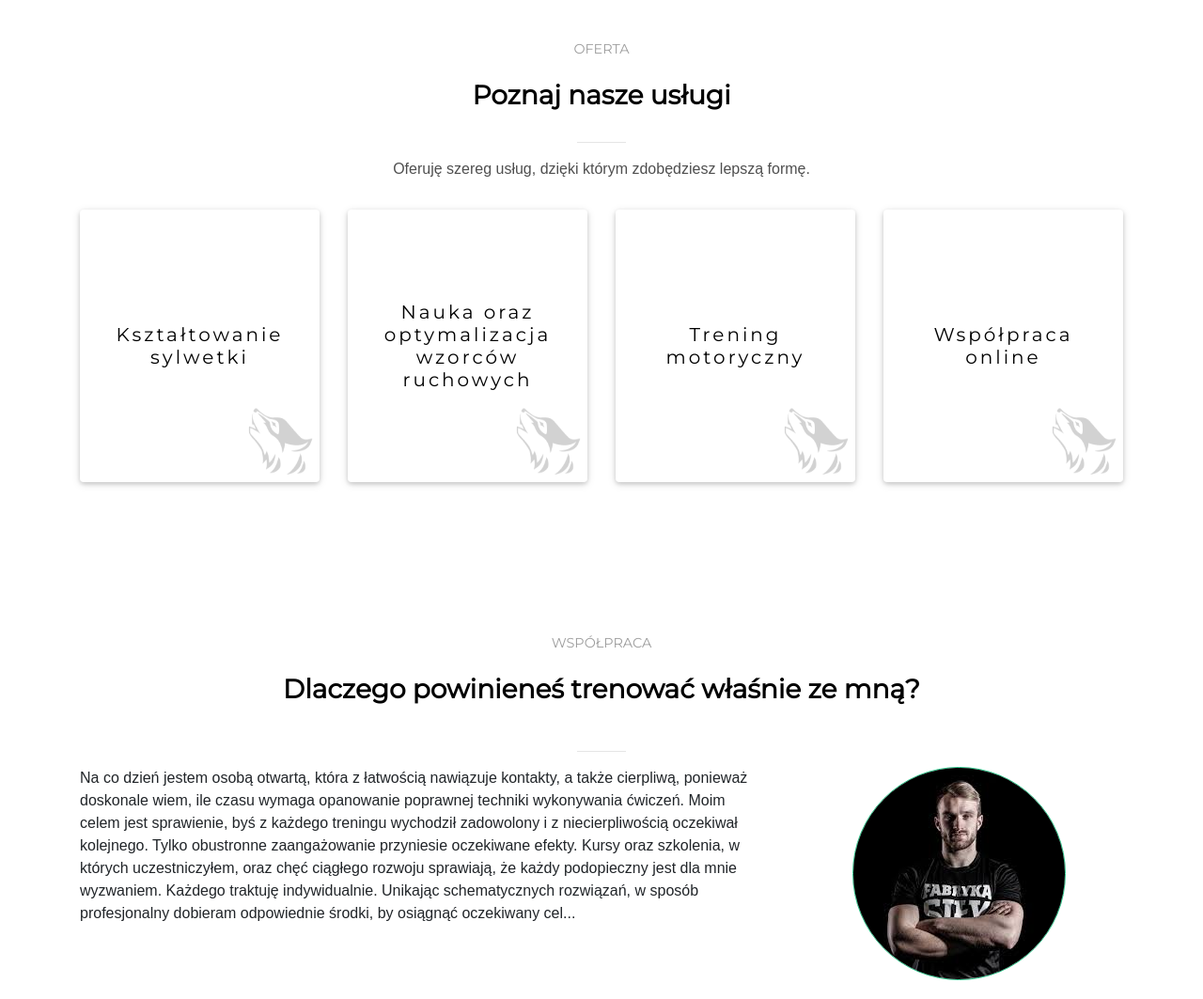
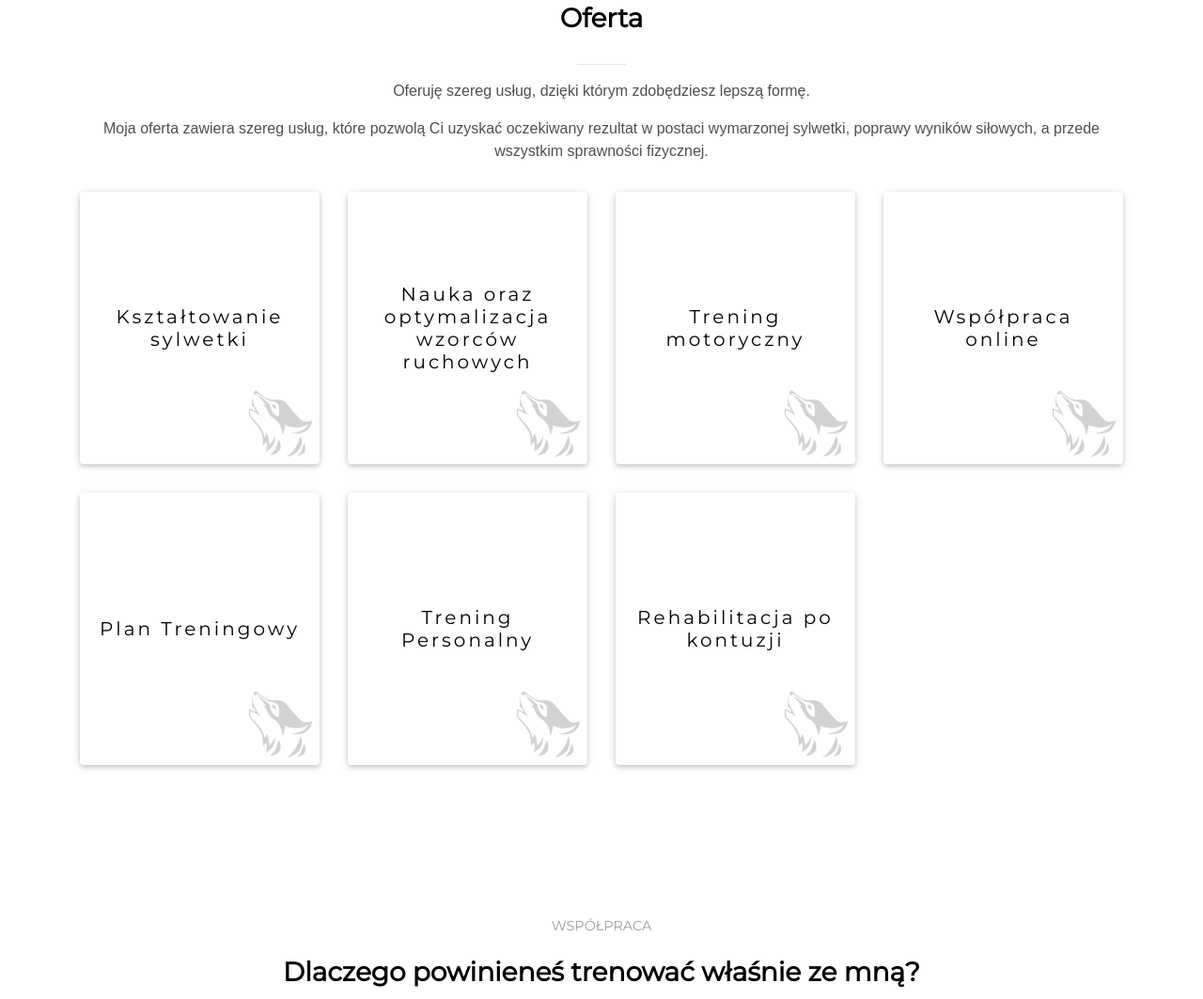
Before and after one commit to anna-koziol/wolf, a plain HTML site: page index.html in a window 1280 px wide. Shown: the part 1969-3032 px from the top of the page at 94% size. Drawn offline with Linux system fonts and the light colour scheme.

Commit message:
change lorem ipsum texts to proper

```diff
--- a/css/style.css
+++ b/css/style.css
@@ -10,6 +10,8 @@ body {
     padding-right: 0 !important;
     font-family: 'Trebuchet MS Regular', sans-serif;
     text-align: center;
+    width: 100vw;
+    max-width: 100vw;
 }
 
 html {
@@ -202,11 +204,21 @@ footer img {
     transform: rotateY(180deg);
 }
 
+.card-flipping-back > p {
+    margin: 0 0 !important;
+}
+
 /* RESPONSIVE */
 
 @media only screen and (max-width: 992px) {
     .card-flipping-block {
         height: 35vw;
+    }
+}
+
+@media only screen and (min-width: 992px) {
+    .card-flipping-back p {
+        font-size: 0.77em;
     }
 }
 
--- a/index.html
+++ b/index.html
@@ -100,9 +100,9 @@
                                 <h5 class="text-uppercase mb-4 white-text wow fadeInDown" data-wow-delay="0.4s"><strong>
                                         | WALKA O LEPSZĄ FORMĘ |</strong></h5>
                                 <a class="btn btn-outline-white wow fadeInDown" data-wow-delay="0.4s"
-                                    href="#">trening</a>
+                                    href="#offer">trening</a>
                                 <a class="btn btn-outline-white wow fadeInDown" data-wow-delay="0.4s"
-                                    href="#">odzież</a>
+                                    href="#wolf">odzież</a>
 
                             </div>
                         </div>
@@ -113,8 +113,6 @@
 
 
         <section class="text-center container my-5 padding" id="about-me">
-
-            <h6 class="font-weight-normal text-uppercase font-small grey-text mb-4">O MNIE</h6>
             <h3 class="font-weight-bold black-text mb-4 pb-2">Kim jestem?</h3>
             <hr class="w-header">
             <div class="row">
@@ -198,11 +196,12 @@
         </section>
 
         <section class="dark-grey-text text-center container my-5 padding" id="offer">
-            <h6 class="font-weight-normal text-uppercase font-small grey-text mb-4">OFERTA</h6>
-            <h3 class="font-weight-bold black-text mb-4 pb-2">Poznaj nasze usługi</h3>
+            <h3 class="font-weight-bold black-text mb-4 pb-2">Oferta</h3>
             <hr class="w-header">
-            <p>Oferuję szereg usług, dzięki którym zdobędziesz
-                lepszą formę.</p>
+            <p>Oferuję szereg usług, dzięki którym zdobędziesz lepszą formę.</p>
+            <p>Moja oferta zawiera szereg usług, które pozwolą Ci uzyskać oczekiwany rezultat w postaci
+                wymarzonej sylwetki, poprawy wyników siłowych, a przede wszystkim sprawności fizycznej.</p>
+
             <div class="row" id="cards">
 
                 <div class="col-lg-3 col-md-6 col-12 card-flipping-block">
@@ -216,9 +215,9 @@
                             </a>
                         </div>
                         <div class="card-flipping-back align-verical">
-                            <p class="text-center">Lorem ipsum dolor, sit amet consectetur adipisicing elit. Id quam
-                                sapiente molestiae numquam quas, voluptates omnis nulla ea odio quia similique corrupti
-                                magnam.</p>
+                            <p class="text-center">Odpowiednio zaplanowany trening w połączeniu z właściwą dietą pozwoli Ci
+                                osiągnąć oczekiwane rezultaty sylwetkowe, którymi będziesz mógł się pochwalić nie tylko na
+                                wakacjach.</p>
                         </div>
                     </div>
                 </div>
@@ -234,9 +233,9 @@
                             </a>
                         </div>
                         <div class="card-flipping-back align-verical">
-                            <p class="text-center">Lorem ipsum dolor, sit amet consectetur adipisicing elit. Id quam
-                                sapiente molestiae numquam quas, voluptates omnis nulla ea odio quia similique corrupti
-                                magnam.</p>
+                            <p class="text-center">Skierowane dla osób początkujących, jak i osób
+                                bardziej zaawansowanych, którzy nie wiedzą, jak poprawić technikę, a w konsekwencji swoje wyniki
+                                siłowe.</p>
                         </div>
                     </div>
                 </div>
@@ -253,9 +252,8 @@
                             </a>
                         </div>
                         <div class="card-flipping-back align-verical">
-                            <p class="text-center">Lorem ipsum dolor, sit amet consectetur adipisicing elit. Id quam
-                                sapiente molestiae numquam quas, voluptates omnis nulla ea odio quia similique corrupti
-                                magnam.</p>
+                            <p class="text-center">Każdy sportowiec ma świadomość, że przygotowanie siłowe jest bardzo ważne
+                                i poza treningiem związanym z uprawianą dyscypliną, pozwoli na poprawę jakości Twoich występów.</p>
                         </div>
                     </div>
                 </div>
@@ -272,9 +270,61 @@
                             </a>
                         </div>
                         <div class="card-flipping-back align-verical">
-                            <p class="text-center">Lorem ipsum dolor, sit amet consectetur adipisicing elit. Id quam
-                                sapiente molestiae numquam quas, voluptates omnis nulla ea odio quia similique corrupti
-                                magnam.</p>
+                            <p class="text-center">Oferta przygotowana dla początkujących, jak i zaawansowanych osób, które
+                                chcą osiągać coraz lepsze rezultaty, a nie mogą sobie pozwolić na Treningi personalne.
+                                Oferuje kompleksową współpracę opartą o analizę nagrań wideo, odpowiedzi na wszelkie pytania
+                                związane z treningiem siłowym, a także co tygodniową progresję.</p>
+                        </div>
+                    </div>
+                </div>
+
+                <div class="col-lg-3 col-md-6 col-12 card-flipping-block">
+                    <div class="card-flipping-in">
+                        <div class="card-flipping-front">
+                            <a href="#!" class="card hoverable">
+                                <div class="card-body my-4 align-verical">
+                                    <img src="./img/logoTransparentBlackHead.png" alt="logo">
+                                    <h5 class="black-text mb-0">Plan Treningowy</h5>
+                                </div>
+                            </a>
+                        </div>
+                        <div class="card-flipping-back align-verical">
+                            <p class="text-center">Oferta dla osób, które nie mają pomysłu oraz motywacji, by samodzielnie
+                                stworzyć dla siebie odpowiedni plan, w oparciu o konkretnie ustalony cel.</p>
+                        </div>
+                    </div>
+                </div>
+
+                <div class="col-lg-3 col-md-6 col-12 card-flipping-block">
+                    <div class="card-flipping-in">
+                        <div class="card-flipping-front">
+                            <a href="#!" class="card hoverable">
+                                <div class="card-body my-4 align-verical">
+                                    <img src="./img/logoTransparentBlackHead.png" alt="logo">
+                                    <h5 class="black-text mb-0">Trening Personalny</h5>
+                                </div>
+                            </a>
+                        </div>
+                        <div class="card-flipping-back align-verical">
+                            <p class="text-center">Trening siłowy od zawsze jest moją pasją, którą chciałbym dzielić się z ludźmi,
+                                by pomóc im w realizacji ich postanowień.</p>
+                        </div>
+                    </div>
+                </div>
+
+                <div class="col-lg-3 col-md-6 col-12 card-flipping-block">
+                    <div class="card-flipping-in">
+                        <div class="card-flipping-front">
+                            <a href="#!" class="card hoverable">
+                                <div class="card-body my-4 align-verical">
+                                    <img src="./img/logoTransparentBlackHead.png" alt="logo">
+                                    <h5 class="black-text mb-0">Rehabilitacja po kontuzji</h5>
+                                </div>
+                            </a>
+                        </div>
+                        <div class="card-flipping-back align-verical">
+                            <p class="text-center">Dzięki właściwie dobranym ćwiczeniom, znacznie szybciej wrócisz do
+                                pełnej sprawności fizycznej.</p>
                         </div>
                     </div>
                 </div>
@@ -304,7 +354,7 @@
                                 każdy podopieczny jest dla mnie wyzwaniem. Każdego traktuję indywidualnie. Unikając
                                 schematycznych rozwiązań, w sposób profesjonalny dobieram odpowiednie środki, by
                                 osiągnąć
-                                oczekiwany cel...</p>
+                                oczekiwany cel.</p>
                         </div>
                         <div class="col-12 col-md-4 align-verical">
                             <img src=".\img\intro8.jpg" alt="Mateusz Matłosz">
@@ -352,11 +402,10 @@
             <div class="row d-flex justify-content-center">
                 <div class="col-md-8 align-verical">
                     <h6 class="font-weight-normal text-uppercase font-small grey-text mb-4">W.O.L.F</h6>
-                    <h3 class="font-weight-bold black-text mb-4 pb-2">O marce</h3>
+                    <h3 class="font-weight-bold black-text mb-4 pb-2">Dlaczego i dla kogo powstała marka W.O.L.F?</h3>
                     <hr class="w-header">
-                    <p>Dlaczego i dla kogo powstała? Lorem ipsum dolor, sit amet consectetur adipisicing elit. Id quam
-                        sapiente molestiae numquam quas, voluptates omnis nulla ea odio quia similique corrupti
-                        magnam.</p>
+                    <p>Poniższy materiał zawiera wszelkie informacje związane z narodzinami oraz ideą marki
+                        W.O.L.F oraz watahy.</p>
                     <iframe width="560" height="315" src="https://www.youtube.com/embed/K1fK5fA2Ai0" frameborder="0"
                         allow="accelerometer; autoplay; encrypted-media; gyroscope; picture-in-picture"
                         allowfullscreen></iframe>
@@ -372,8 +421,9 @@
                     <h6 class="font-weight-normal text-uppercase font-small grey-text mb-4">Galeria</h6>
                     <h3 class="font-weight-bold black-text mb-4 pb-2">Zobacz jak wyglądają ubrania W.O.L.F</h3>
                     <hr class="w-header">
-                    <p>Ubrania W.O.L.F powstają w Krakowie. Szyte są z niezwykłą dbałością o każdyy szczegół, aby nawet
-                        najbardziej wymagajacym klkientom spisały się na medal podczas najcięższych treningów.</p>
+                    <p>Ubrania W.O.L.F powstają w Krakowie. Szyte są z niezwykłą dbałością o każdy szczegół, by
+                        spisywały się na medal u najbardziej wymagających osób, nie tylko podczas treningu
+                        siłowego.</p>
                 </div>
             </div>
 
@@ -537,8 +587,8 @@
                     <h6 class="font-weight-normal text-uppercase font-small grey-text mb-4">LOKALIZACJA</h6>
                     <h3 class="font-weight-bold black-text mb-4 pb-2">Znajdź mnie</h3>
                     <hr class="w-header">
-                    <p>Treningi z podopiecznymi prowadzę w Centrum Fitness Lea, które mieści się na ulicy Lea 116..
-                        Zapraszam do odwiedzin lub skontaktuj się ze mną telefonicznie lub napisz wiadomość. </p>
+                    <p>Treningi z podopiecznymi prowadzę w Centrum Fitness Lea, które mieści się na ulicy Lea 116.
+                        Zapraszam do odwiedzin. Możesz także skontaktować się ze mną telefonicznie lub pisząc wiadomość. </p>
                 </div>
             </div>
         </section>
```
